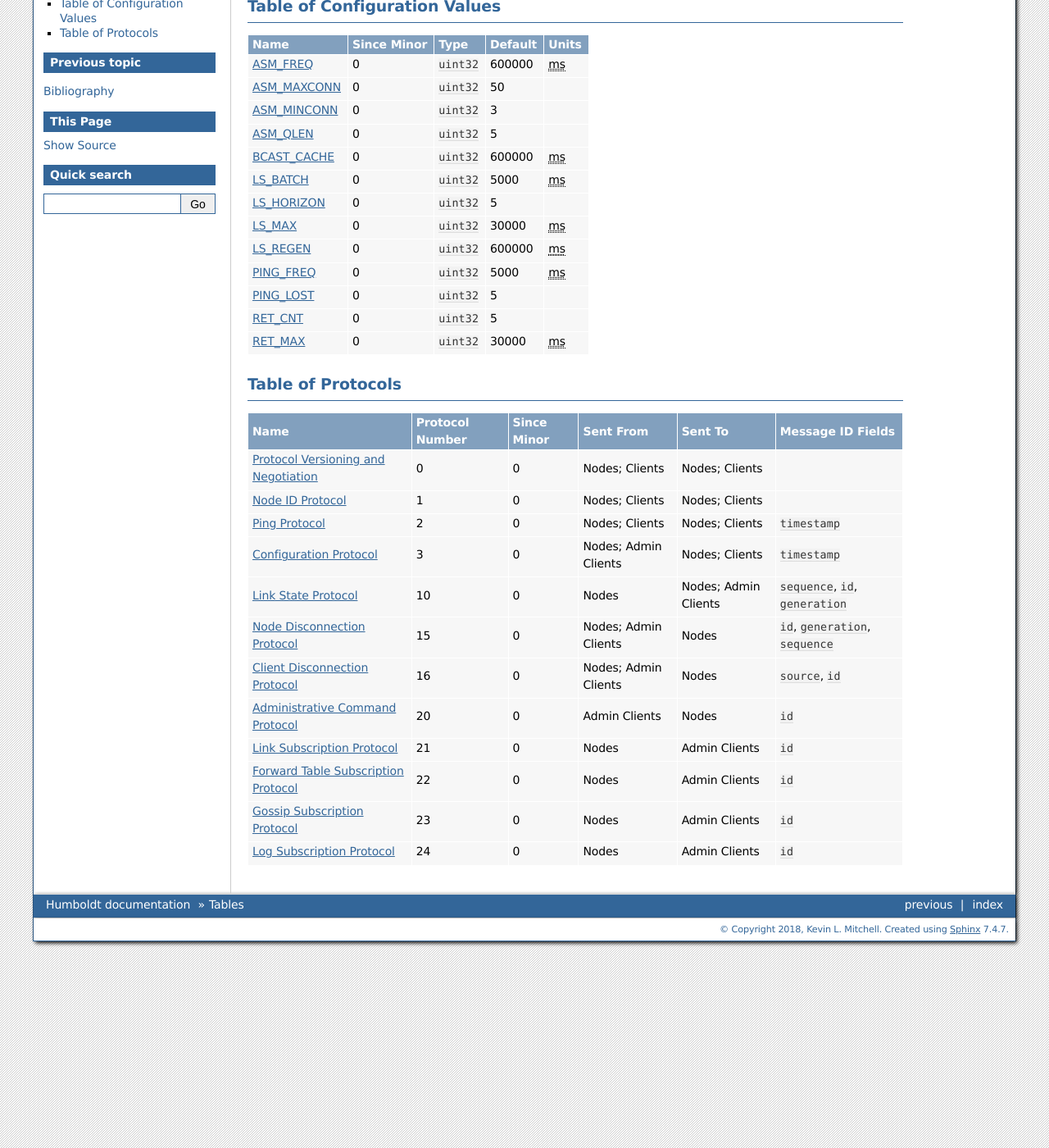
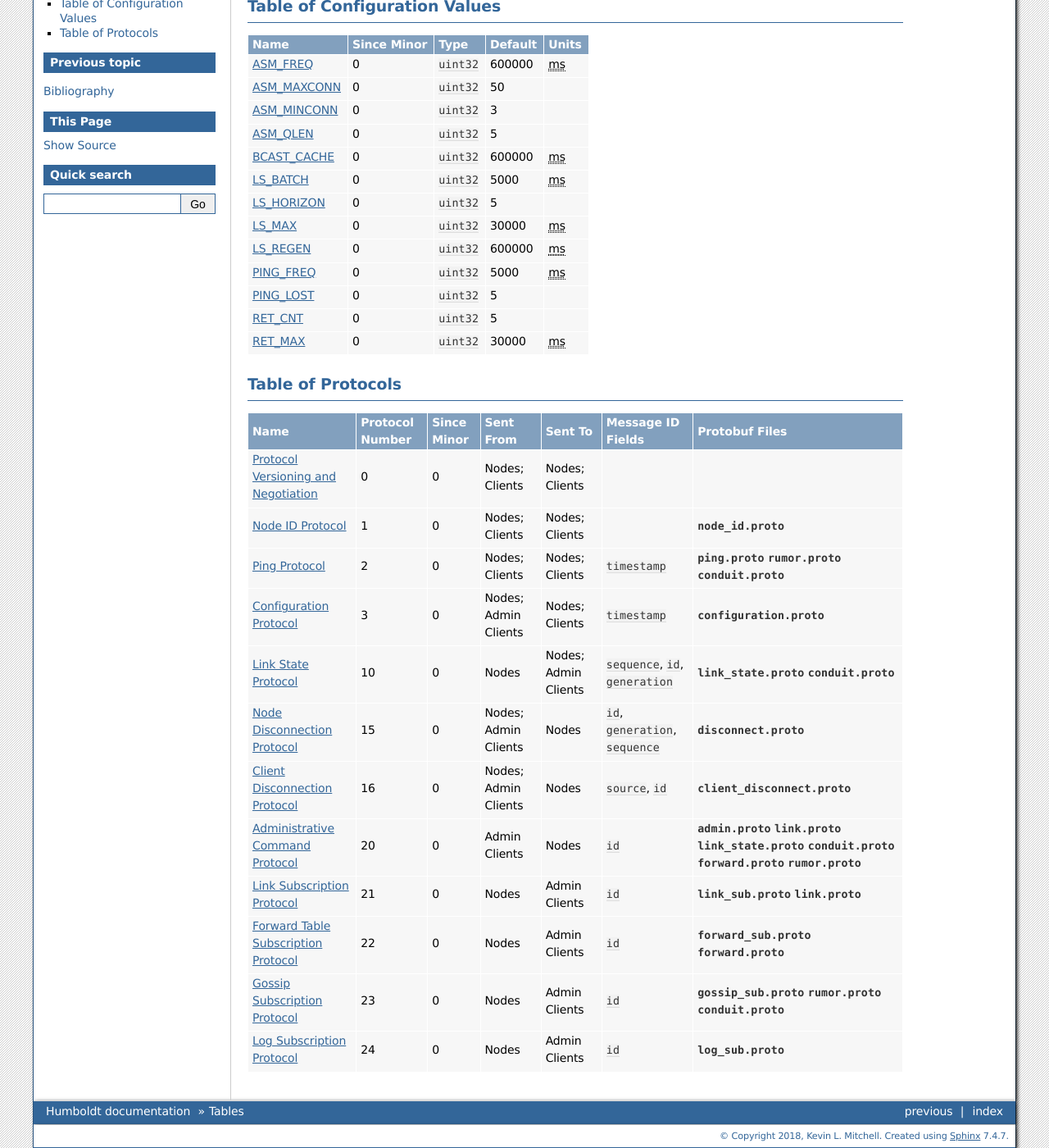
Before and after one commit to hydralang/humboldt-doc, a Sphinx documentation site: the page built from source/tables.rst, in a window 1280 px wide and 1400 px high, scrolled down 107 px. Shown: the whole window at 82% size. Built offline with Sphinx 7.4.7, drawn with Linux system fonts in a browser that asks for light colours.

Commit message:
Add download links for protobuf files
This commit adds a "Protobuf Files" column to the table of protocols and
populates it with download links for all relevant protobuf files for that
protocol (with the exception of extensions.proto).

```diff
--- a/source/tables.rst
+++ b/source/tables.rst
@@ -97,11 +97,13 @@ Table of Protocols
      - Sent From
      - Sent To
      - Message ID Fields
+     - Protobuf Files
    * - :ref:`proto-negot`
      - 0
      - 0
      - Nodes; Clients
      - Nodes; Clients
+     -
      -
    * - :ref:`node-id-proto`
      - 1
@@ -109,63 +111,87 @@ Table of Protocols
      - Nodes; Clients
      - Nodes; Clients
      -
+     - :download:`node_id.proto <protobuf/node_id.proto>`
    * - :ref:`ping-proto`
      - 2
      - 0
      - Nodes; Clients
      - Nodes; Clients
      - ``timestamp``
+     - :download:`ping.proto <protobuf/ping.proto>`
+       :download:`rumor.proto <protobuf/rumor.proto>`
+       :download:`conduit.proto <protobuf/conduit.proto>`
    * - :ref:`conf-proto`
      - 3
      - 0
      - Nodes; Admin Clients
      - Nodes; Clients
      - ``timestamp``
+     - :download:`configuration.proto <protobuf/configuration.proto>`
    * - :ref:`link-state-proto`
      - 10
      - 0
      - Nodes
      - Nodes; Admin Clients
      - ``sequence``, ``id``, ``generation``
+     - :download:`link_state.proto <protobuf/link_state.proto>`
+       :download:`conduit.proto <protobuf/conduit.proto>`
    * - :ref:`node-disconnect-proto`
      - 15
      - 0
      - Nodes; Admin Clients
      - Nodes
      - ``id``, ``generation``, ``sequence``
+     - :download:`disconnect.proto <protobuf/disconnect.proto>`
    * - :ref:`client-disconnect-proto`
      - 16
      - 0
      - Nodes; Admin Clients
      - Nodes
      - ``source``, ``id``
+     - :download:`client_disconnect.proto
+       <protobuf/client_disconnect.proto>`
    * - :ref:`admin-cmd-proto`
      - 20
      - 0
      - Admin Clients
      - Nodes
      - ``id``
+     - :download:`admin.proto <protobuf/admin.proto>`
+       :download:`link.proto <protobuf/link.proto>`
+       :download:`link_state.proto <protobuf/link_state.proto>`
+       :download:`conduit.proto <protobuf/conduit.proto>`
+       :download:`forward.proto <protobuf/forward.proto>`
+       :download:`rumor.proto <protobuf/rumor.proto>`
    * - :ref:`link-subscription-proto`
      - 21
      - 0
      - Nodes
      - Admin Clients
      - ``id``
+     - :download:`link_sub.proto <protobuf/link_sub.proto>`
+       :download:`link.proto <protobuf/link.proto>`
    * - :ref:`fwd-subscription-proto`
      - 22
      - 0
      - Nodes
      - Admin Clients
      - ``id``
+     - :download:`forward_sub.proto <protobuf/forward_sub.proto>`
+       :download:`forward.proto <protobuf/forward.proto>`
    * - :ref:`gossip-subscription-proto`
      - 23
      - 0
      - Nodes
      - Admin Clients
      - ``id``
+     - :download:`gossip_sub.proto <protobuf/gossip_sub.proto>`
+       :download:`rumor.proto <protobuf/rumor.proto>`
+       :download:`conduit.proto <protobuf/conduit.proto>`
    * - :ref:`log-subscription-proto`
      - 24
      - 0
      - Nodes
      - Admin Clients
      - ``id``
+     - :download:`log_sub.proto <protobuf/log_sub.proto>`
```
